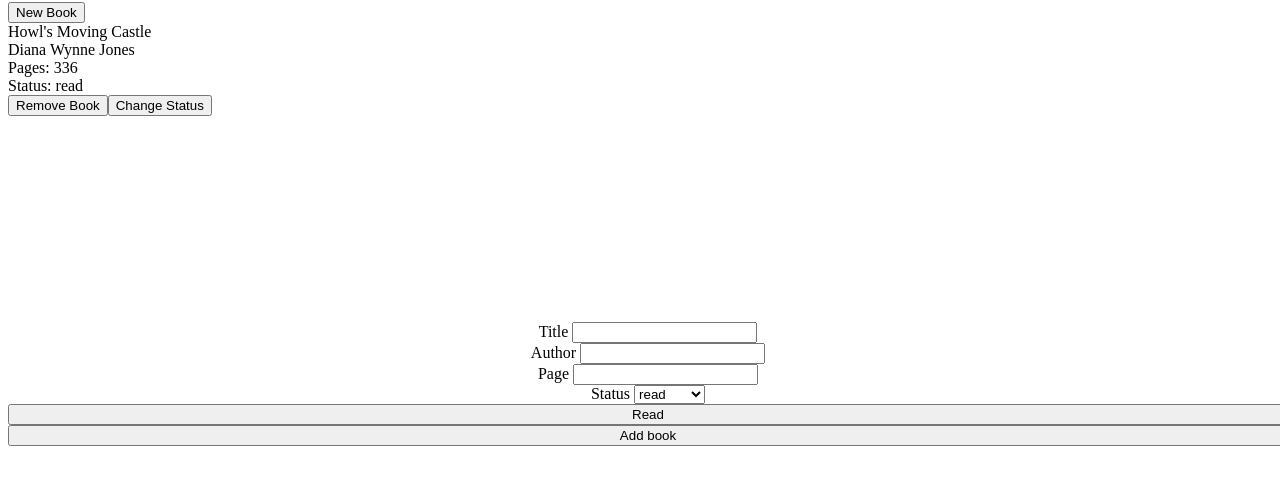
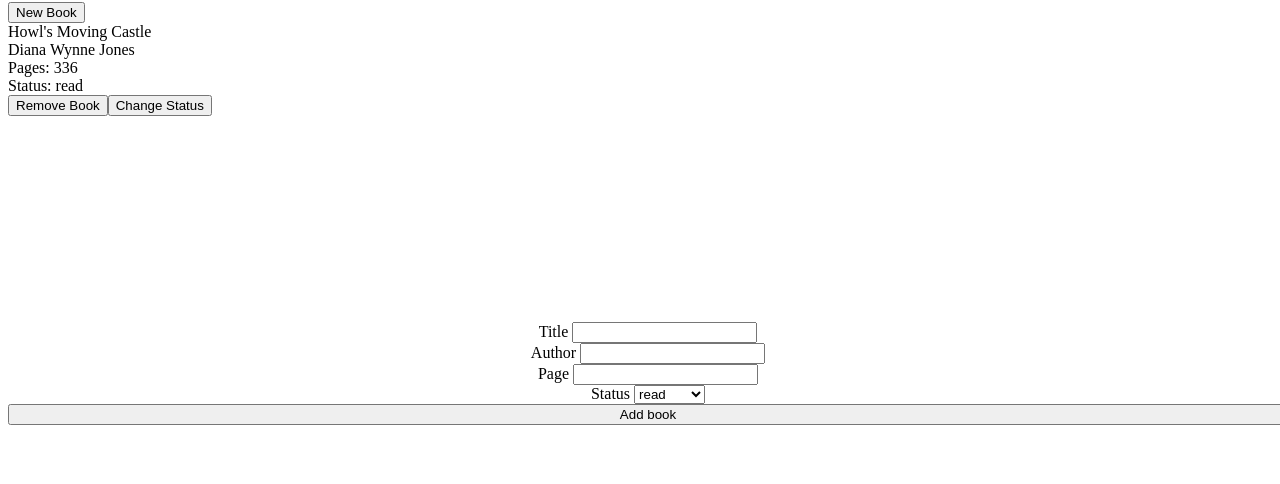
Before and after one commit to spacetreee/library, a website: page index.html in a window 1280 px wide. Shown: the part 78-562 px from the top of the page. Drawn offline with Linux system fonts and the light colour scheme.

Commit message:
Remove Read button from form

```diff
--- a/index.html
+++ b/index.html
@@ -34,7 +34,6 @@
                         <option value="not read">not read</option>
                     </select>
                 </div>
-                <button type="button">Read</button>
                 <button type="submit">Add book</button>
             </form>
         </div>
```
